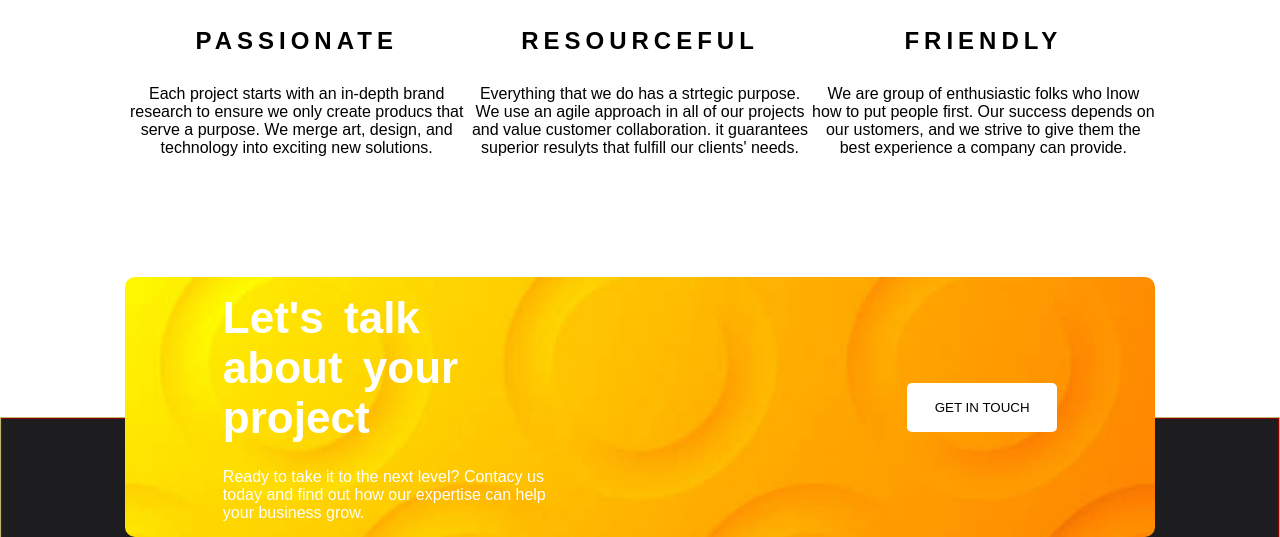
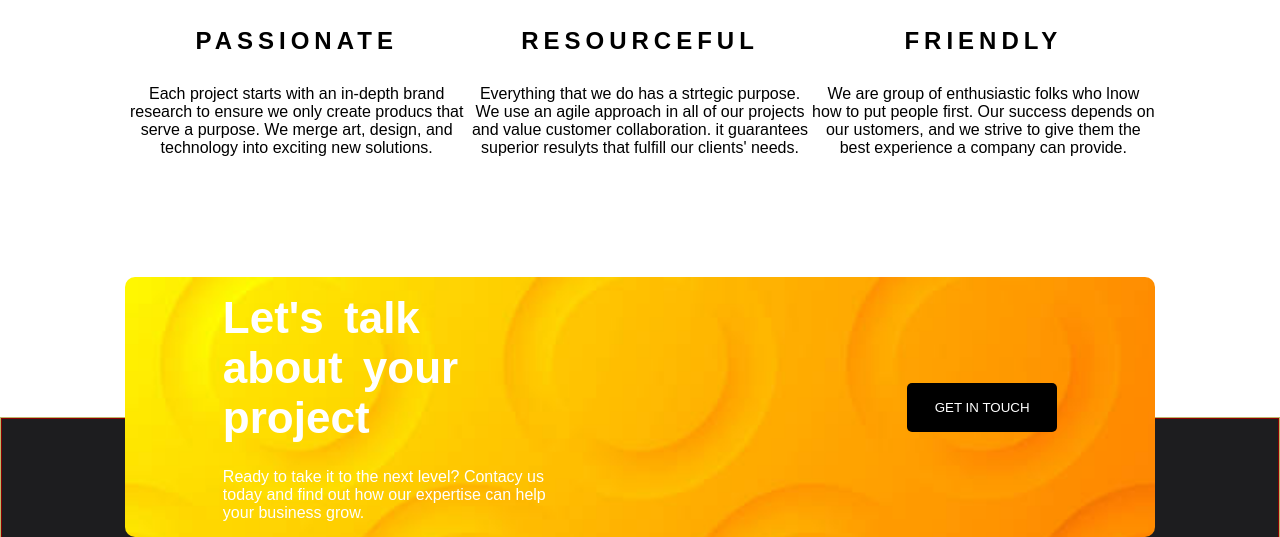
Before and after one commit to kakaran/Designo, a plain HTML site: page index.html in a window 1280 px wide. In both pictures the pointer is over the button "GET IN TOUCH". Shown: the part 1959-2496 px from the top of the page. Drawn offline with Linux system fonts and the light colour scheme; a web font is replaced by a local one.

Commit message:
add the button hover effect

```diff
--- a/index.css
+++ b/index.css
@@ -287,7 +287,13 @@ font-family: 'Antic', sans-serif;}
     background-color: white;
     border-radius: 5px;
     border: 0;
+    cursor: pointer;
     font-family: 'Antic', sans-serif;
+}
+.tolk_button button:hover
+{
+    background-color: black;
+    color: white;
 }
 .footter
 {
```
